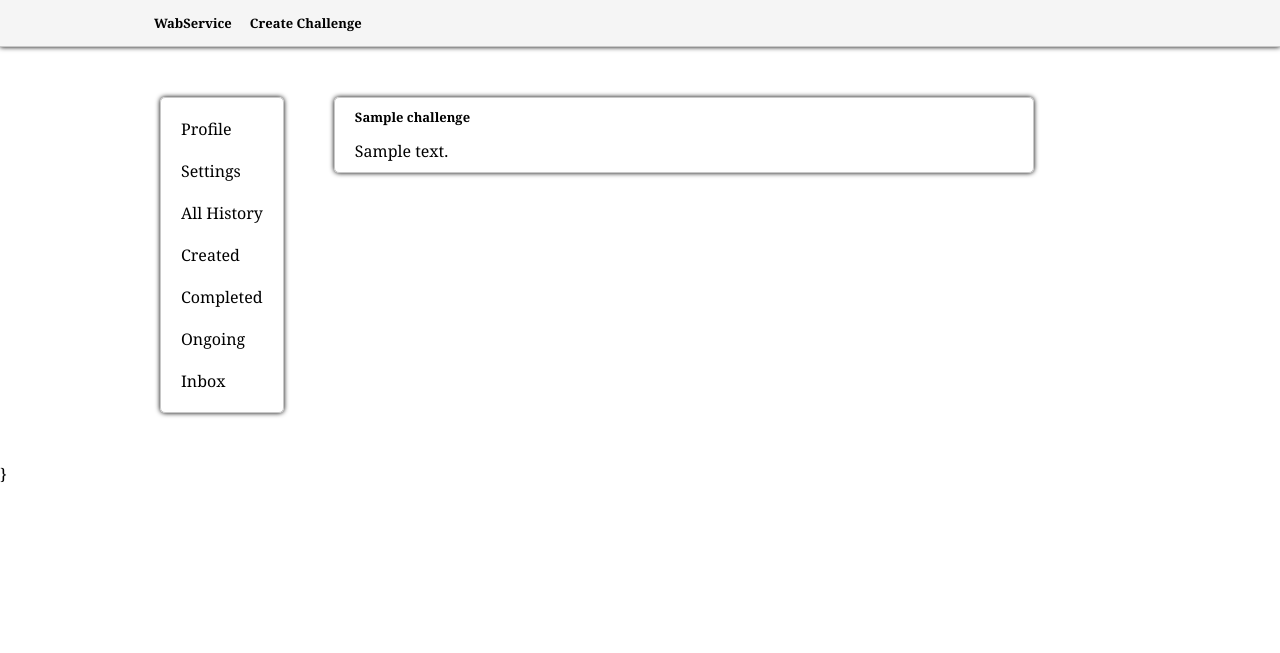
After one commit to teststaybaka/wabservice, a Python web app: template template/account_history.html in a window 1280 px wide. The commit adds this page. Shown: the top 653 px of the page. Run offline with Jinja, Linux system fonts and the light colour scheme; the template is opened without the code that fills it: most values are stand-ins (such as "Sample title", 1, 10 or a date in 2020); some libraries are stand-ins or nearby versions.

Commit message:
history is working!

```diff
--- a/app.yaml
+++ b/app.yaml
@@ -12,6 +12,6 @@ handlers:
 
 libraries:
 - name: webapp2
-  version: 2.5.2
+  version: 2.5.1
 - name: jinja2
   version: 2.6
--- a/models.py
+++ b/models.py
@@ -27,8 +27,8 @@ class Challenge(db.Model):
     accept_counts = db.IntegerProperty()
 
 class UserChallenge(db.Model):
-    user = db.ReferenceProperty(User, required=True, collection_name='users')
-    challenge = db.ReferenceProperty(Challenge, required=True, collection_name='challenges')
+    user = db.ReferenceProperty(User, required=True, collection_name='challenges')
+    challenge = db.ReferenceProperty(Challenge, required=True, collection_name='users')
     relationship = db.StringProperty(required=True, choices=challenge_user_relationships)
     file_name = db.StringProperty()
     file_entity = db.BlobProperty()
--- a/static/account.css
+++ b/static/account.css
@@ -6,7 +6,7 @@
 }
 
 #side-navigation-bar {
-    margin-top: 20px;
+    margin-top: 50px;
     margin-left: 20px;
     float: left;
     border: 1px solid rgb(200,200,200);
@@ -17,3 +17,28 @@
 div.nav-button {
     margin: 20px;
 }
+
+#account-dynamic-column {
+    margin-top: 50px;
+    margin-left: 50px;
+    float: left;
+    width: 70%;
+}
+
+#account-dynamic-column div {
+    margin-bottom: 20px;
+    border: 1px solid rgb(200,200,200);
+    border-radius: 5px;
+    box-shadow: 0 0 5px rgb(0,0,0);
+}
+
+#account-dynamic-column div a {
+    display: block;
+    padding-top: 10px;
+    padding-left: 20px;
+}
+
+#account-dynamic-column div span{
+    display: block;
+    padding: 10px 20px;
+}
--- a/static/base.css
+++ b/static/base.css
@@ -60,6 +60,7 @@ input.text:focus, textarea:focus {
     width: 100%;
     background-color: rgb(245,245,245);
     border-bottom: 1px solid rgb(200,200,200);
+    box-shadow: 0px 0 5px rgb(0,0,0);
 }
 
 #navigation-bar {
--- a/static/base.js
+++ b/static/base.js
@@ -43,10 +43,12 @@ function statusChangeCallback(response) {
         bar.appendChild(uname);
       }
     });
+  } else {
+    console.log('logout!');
   }
 }
 
-function load_cookie() {
+function load_page() {
   window.location.reload();
 }
 
@@ -67,7 +69,6 @@ window.fbAsyncInit = function() {
   FB.getLoginStatus(function(response) {
     statusChangeCallback(response);
   });
-
 };
 
 (function(d, s, id){
--- a/template/account.html
+++ b/template/account_base.html
@@ -9,14 +9,15 @@
     <div id="side-navigation-bar">
         <div class="nav-button" id="Profile">Profile</div>
         <div class="nav-button" id="Settings">Settings</div>
-        <div class="nav-button" id="All-Related">All Related</div>
+        <div class="nav-button" id="All-Related">All History</div>
         <div class="nav-button" id="Created">Created</div>
         <div class="nav-button" id="Completed">Completed</div>
         <div class="nav-button" id="Ongoing">Ongoing</div>
         <div class="nav-button" id="Inbox">Inbox</div>
     </div>
     <div id="account-dynamic-column">
-
+        {% block right_column %}
+        {% endblock %}
     </div>
 </div>
 {% endblock %}
--- /dev/null
+++ b/template/account_history.html
@@ -0,0 +1,10 @@
+{% extends "template/account_base.html" %}
+
+{% block right_column %}
+{% for challenge in challenge_list %}
+    <div class="per-challenge">
+        <a href="{{ uri_for('detail', challenge_id=challenge.challenge_id) }}">{{ challenge.title }}</a>
+        <span class="challenge-summary">{{ challenge.summary }}</span>
+    </div>
+{% endfor %}
+{% endblock %}
--- a/template/base.html
+++ b/template/base.html
@@ -14,7 +14,7 @@
             <a href="{{ uri_for('home') }}" id="home-link">WabService</a>
             <a href="{{ uri_for('create') }}" id="create-link">Create Challenge</a>
 
-            <div class="user-info"><fb:login-button autologoutlink="true" scope="public_profile,email,user_friends " onlogin="load_cookie();"></fb:login-button></div>
+            <div class="user-info"><fb:login-button autologoutlink="true" scope="public_profile,email,user_friends " onlogin="load_page();"></fb:login-button></div>
         </div>
     </div>
     {% endblock %}
@@ -27,5 +27,9 @@
         {{ dialog }}
     </div>
     {% endblock %}
+
+    {% block footscript %}
+    {% endblock %}
     </body>
+    }
 </html>
--- a/urls.py
+++ b/urls.py
@@ -3,9 +3,10 @@ import views, account
 
 
 config = {}
-config['webapp2_extras.sessions'] = dict(secret_key='efrghtrrouhsmvnmxdiosjdoifds68_=iooijgrdxuihbvc97yutcivbhugd479k', session_max_age=5)
+config['webapp2_extras.sessions'] = dict(secret_key='efrghtrrouhsmvnmxdiosjdoifds68_=iooijgrdxuihbvc97yutcivbhugd479k')#, session_max_age=5)
 application = webapp2.WSGIApplication([
     webapp2.Route(r'/', views.Home, name='home'),
+    webapp2.Route(r'/home/<status:\d+>', views.Home, name='home_info', handler_method='home_info'),
     webapp2.Route(r'/account', account.Account, name='account'),
     webapp2.Route(r'/inbox', account.Inbox, name='inbox'),
     webapp2.Route(r'/history', account.History, name='history'),
```
Also changed, not shown: account.py (+17 -6 lines), static/account.js (added, +39 -0 lines), template/account_challenges.html (deleted, +0 -7 lines), views.py (+86 -65 lines).
